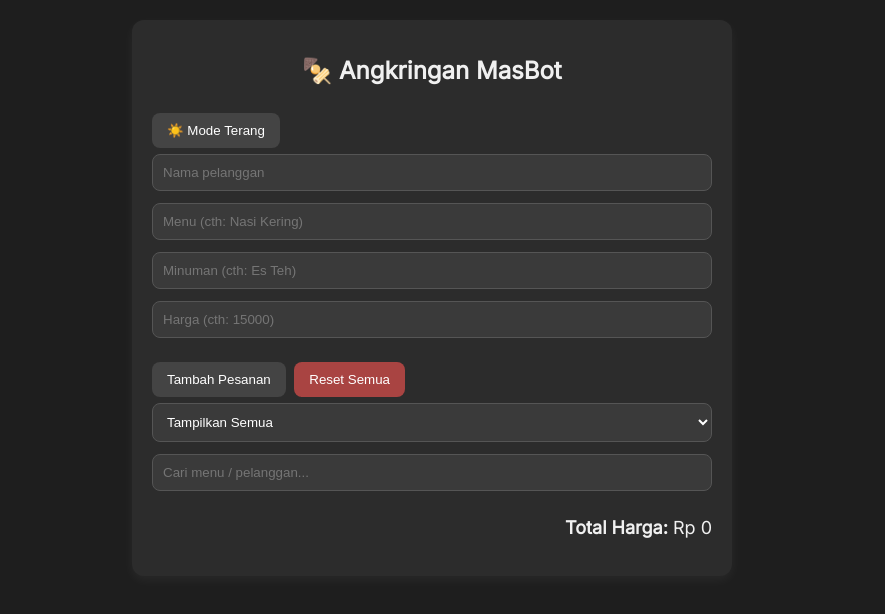
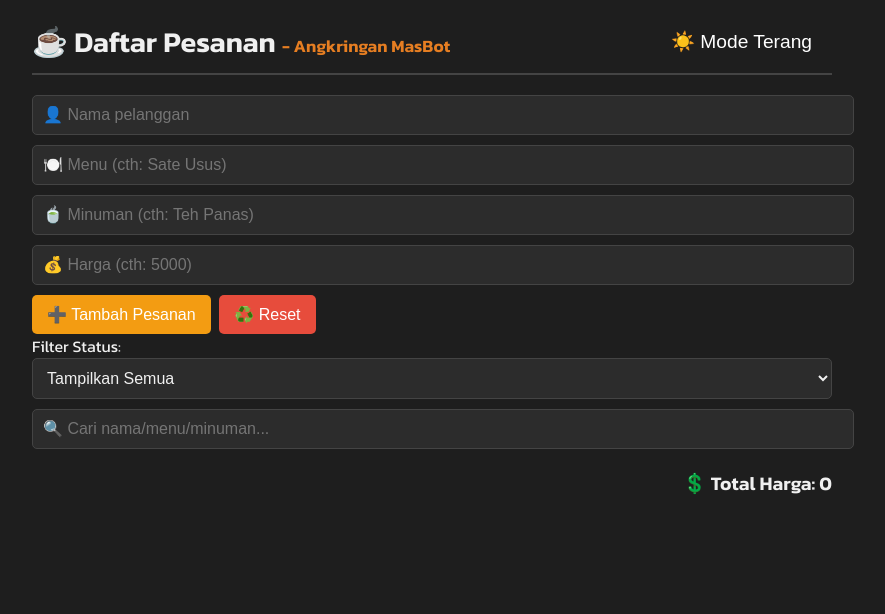
Before and after one commit to masfais/angkringan-masbot, a plain HTML site: page index.html in a window 1280 px wide. Both pictures are taken after a click on the button "🌙 Mode Gelap". Shown: the whole page, without its empty margins (208-1093 px from the left). Drawn offline with Linux system fonts and the light colour scheme.

Commit message:
Update final: fitur pencarian + dark mode stabil

```diff
--- a/app.js
+++ b/app.js
@@ -34,19 +34,20 @@ function tambahPesanan() {
   pesanan.push(data);
   renderPesanan();
   updateTotal();
+  simpanKeLocalStorage();
 
   // Kosongkan input
   document.getElementById("nama").value = "";
   document.getElementById("menu").value = "";
   document.getElementById("minuman").value = "";
   document.getElementById("harga").value = "";
-  simpanKeLocalStorage();
 }
 
 function renderPesanan() {
   const list = document.getElementById("daftarPesanan");
   const filter = document.getElementById("filter")?.value || "Semua";
-  const keyword = document.getElementById("search")?.value.toLowerCase() || "";
+  const keyword =
+    document.getElementById("searchInput")?.value.toLowerCase() || "";
 
   list.innerHTML = "";
 
@@ -110,23 +111,30 @@ function simpanKeLocalStorage() {
   localStorage.setItem("dataPesanan", JSON.stringify(pesanan));
 }
 
+// Dark Mode
 function toggleDarkMode() {
-  document.body.classList.toggle("dark");
+  document.body.classList.toggle("dark-mode");
 
-  const tombol = document.getElementById("toggleMode");
-  const isDark = document.body.classList.contains("dark");
-
+  const tombol = document.getElementById("darkToggle");
+  const isDark = document.body.classList.contains("dark-mode");
   tombol.textContent = isDark ? "☀️ Mode Terang" : "🌙 Mode Gelap";
 
-  // Simpan ke localStorage
   localStorage.setItem("darkMode", isDark ? "true" : "false");
 }
 
-// Cek preferensi dark mode saat awal
+document.getElementById("darkToggle").addEventListener("click", toggleDarkMode);
+
+// Cek dark mode saat load
 window.addEventListener("DOMContentLoaded", () => {
   const isDark = localStorage.getItem("darkMode") === "true";
   if (isDark) {
-    document.body.classList.add("dark");
-    document.getElementById("toggleMode").textContent = "☀️ Mode Terang";
+    document.body.classList.add("dark-mode");
+    document.getElementById("darkToggle").textContent = "☀️ Mode Terang";
+  }
+
+  // Re-render saat pencarian diketik
+  const searchInput = document.getElementById("searchInput");
+  if (searchInput) {
+    searchInput.addEventListener("input", renderPesanan);
   }
 });
--- a/index.html
+++ b/index.html
@@ -3,45 +3,59 @@
   <head>
     <meta charset="UTF-8" />
     <meta name="viewport" content="width=device-width, initial-scale=1.0" />
-    <title>Angkringan MasBot 🍢</title>
+    <title>Angkringan MasBot</title>
     <link rel="stylesheet" href="style.css" />
     <link
-      href="https://fonts.googleapis.com/css2?family=Inter&display=swap"
+      href="https://fonts.googleapis.com/css2?family=Kanit:wght@400;600&display=swap"
       rel="stylesheet"
     />
   </head>
   <body>
     <div class="container">
-      <h1>🍢 Angkringan MasBot</h1>
-      <button id="toggleMode" onclick="toggleDarkMode()">🌙 Mode Gelap</button>
+      <header>
+        <h1>
+          ☕ Daftar Pesanan
+          <span class="subtitle">- Angkringan MasBot </span>
+        </h1>
+        <button id="darkToggle">🌙 Mode Gelap</button>
+      </header>
 
-      <input type="text" id="nama" placeholder="Nama pelanggan" />
-      <input type="text" id="menu" placeholder="Menu (cth: Nasi Kering)" />
-      <input type="text" id="minuman" placeholder="Minuman (cth: Es Teh)" />
-      <input type="number" id="harga" placeholder="Harga (cth: 15000)" />
+      <section class="form-section">
+        <input type="text" id="nama" placeholder="👤 Nama pelanggan" />
+        <input type="text" id="menu" placeholder="🍽️ Menu (cth: Sate Usus)" />
+        <input
+          type="text"
+          id="minuman"
+          placeholder="🍵 Minuman (cth: Teh Panas)"
+        />
+        <input type="number" id="harga" placeholder="💰 Harga (cth: 5000)" />
+        <div class="btn-group">
+          <button onclick="tambahPesanan()">➕ Tambah Pesanan</button>
+          <button onclick="resetPesanan()" class="danger">♻️ Reset</button>
+        </div>
+      </section>
 
-      <div class="actions">
-        <button onclick="tambahPesanan()">Tambah Pesanan</button>
-        <button onclick="resetPesanan()" class="btn-danger">Reset Semua</button>
-      </div>
-
+      <section class="filter-section">
+        <label for="filter">Filter Status:</label>
         <select id="filter" onchange="renderPesanan()">
           <option value="Semua">Tampilkan Semua</option>
           <option value="Tunggu Sekedap">Tunggu Sekedap</option>
           <option value="Sampun Siap !">Sampun Siap !</option>
         </select>
+      </section>
+
+      <section class="search-section">
         <input
           type="text"
-        id="search"
-        placeholder="Cari menu / pelanggan..."
-        oninput="renderPesanan()"
+          id="searchInput"
+          placeholder="🔍 Cari nama/menu/minuman..."
         />
+      </section>
 
-      <ul id="daftarPesanan"></ul>
-
-      <p class="total">
-        <strong>Total Harga:</strong> Rp <span id="totalHarga">0</span>
-      </p>
+      <section>
+        <ul id="daftarPesanan" class="pesanan-list"></ul>
+        <p class="total">💲 Total Harga: <strong id="totalHarga">0</strong></p>
+      </section>
     </div>
 
     <script src="app.js"></script>
--- a/style.css
+++ b/style.css
@@ -1,73 +1,110 @@
-* {
-  box-sizing: border-box;
+/* style.css */
+
+:root {
+  --bg: #f9f9f9;
+  --text: #333;
+  --primary: #d35400;
+  --secondary: #f1c40f;
+  --danger: #e74c3c;
+  --card: #fff;
+  --border: #ddd;
+}
+
+body.dark-mode {
+  --bg: #1e1e1e;
+  --text: #f0f0f0;
+  --primary: #f39c12;
+  --secondary: #e67e22;
+  --danger: #e74c3c;
+  --card: #2c2c2c;
+  --border: #444;
 }
 
 body {
-  font-family: "Inter", sans-serif;
-  background-color: #f5f5f5;
   margin: 0;
-  padding: 20px;
-  color: #333;
+  padding: 0;
+  font-family: "Kanit", sans-serif;
+  background-color: var(--bg);
+  color: var(--text);
+  transition: all 0.3s ease;
 }
 
 .container {
-  max-width: 600px;
+  max-width: 800px;
   margin: auto;
-  background: #fff;
-  border-radius: 12px;
   padding: 20px;
-  box-shadow: 0 4px 12px rgba(0, 0, 0, 0.1);
+}
+
+header {
+  display: flex;
+  justify-content: space-between;
+  align-items: center;
+  border-bottom: 2px solid var(--border);
+  padding-bottom: 10px;
+  margin-bottom: 20px;
 }
 
 h1 {
-  text-align: center;
-  font-size: 24px;
-  margin-bottom: 20px;
+  margin: 0;
+  font-size: 1.8em;
+}
+
+.subtitle {
+  font-size: 0.6em;
+  color: var(--secondary);
+}
+
+#darkToggle {
+  background: none;
+  border: none;
+  font-size: 1.2em;
+  cursor: pointer;
 }
 
 input,
 select {
+  display: block;
   width: 100%;
+  margin-bottom: 10px;
   padding: 10px;
-  margin: 6px 0;
-  border: 1px solid #ccc;
-  border-radius: 8px;
+  border: 1px solid var(--border);
+  border-radius: 5px;
+  font-size: 1em;
+  background-color: var(--card);
+  color: var(--text);
 }
 
 button {
+  background-color: var(--primary);
+  border: none;
+  color: white;
   padding: 10px 15px;
-  margin: 8px 4px 0 0;
-  border: none;
-  background-color: #3498db;
-  color: white;
-  border-radius: 8px;
+  border-radius: 5px;
   cursor: pointer;
+  font-size: 1em;
+  margin-right: 5px;
   transition: background 0.2s;
 }
 
 button:hover {
-  background-color: #2980b9;
+  background-color: #e67e22;
 }
 
-.btn-danger {
-  background-color: #e74c3c;
+button.danger {
+  background-color: var(--danger);
 }
 
-.btn-danger:hover {
-  background-color: #c0392b;
-}
-
-ul {
+.pesanan-list {
   list-style: none;
   padding: 0;
 }
 
-li {
-  background: #fdfdfd;
-  border: 1px solid #ddd;
+.pesanan-list li {
+  background-color: var(--card);
+  padding: 15px;
+  margin-bottom: 10px;
+  border: 1px solid var(--border);
   border-radius: 8px;
-  margin: 10px 0;
-  padding: 15px;
 }
 
 .status-selesai {
@@ -76,55 +113,8 @@ li {
 }
 
 .total {
-  font-size: 18px;
+  font-size: 1.2em;
+  font-weight: bold;
+  margin-top: 20px;
   text-align: right;
-  margin-top: 20px;
 }
-
-.actions {
-  margin-top: 10px;
-}
-
-@media (max-width: 480px) {
-  button {
-    width: 100%;
-    margin-bottom: 10px;
-  }
-}
-body.dark {
-  background-color: #1e1e1e;
-  color: #f0f0f0;
-}
-
-body.dark .container {
-  background: #2c2c2c;
-  box-shadow: 0 4px 12px rgba(255, 255, 255, 0.05);
-}
-
-body.dark input,
-body.dark select {
-  background-color: #3a3a3a;
-  color: white;
-  border: 1px solid #555;
-}
-
-body.dark button {
-  background-color: #444;
-}
-
-body.dark button:hover {
-  background-color: #666;
-}
-
-body.dark .btn-danger {
-  background-color: #a94442;
-}
-
-body.dark .btn-danger:hover {
-  background-color: #c9302c;
-}
-
-body.dark li {
-  background-color: #333;
-  border: 1px solid #444;
-}
```
Lines whose indentation alone changed are shown as unchanged.
